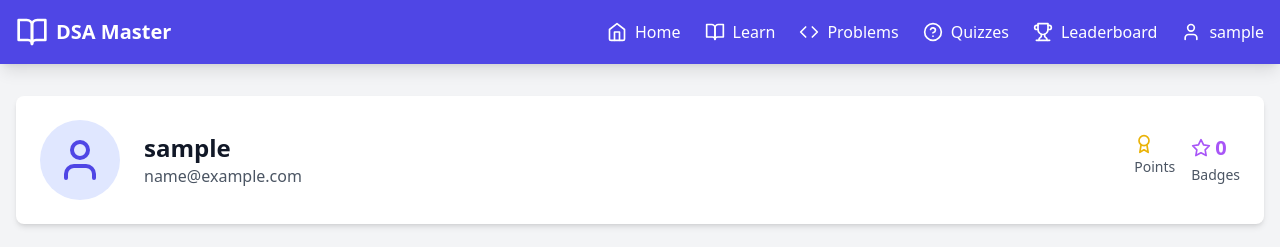
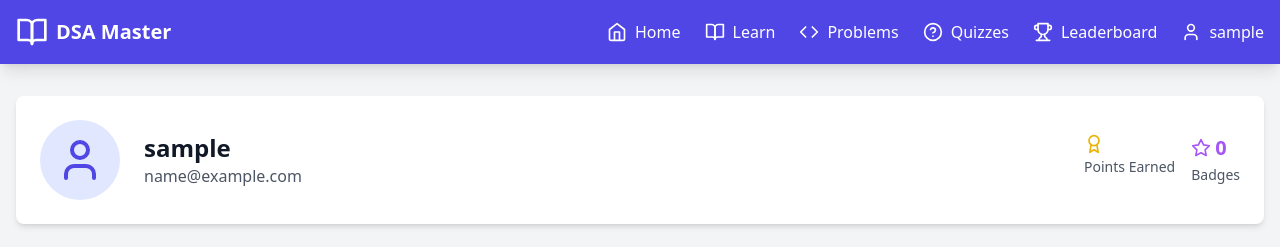
Before and after one commit to rayaansomaiah/Gamified-dsa, a React (Vite) app: page /profile in a window 1280 px wide. Shown: the top 247 px of the page. Built offline with nearby package versions, Linux system fonts and the light colour scheme; sample sign-in values are in the browser's storage.

Commit message:
heading change

```diff
--- a/src/components/profile/ProfileHeader.tsx
+++ b/src/components/profile/ProfileHeader.tsx
@@ -23,7 +23,7 @@ const ProfileHeader: React.FC<ProfileHeaderProps> = ({ user }) => {
               <Award className="w-5 h-5" />
               <span className="font-bold text-xl">{user.points}</span>
             </div>
-            <span className="text-sm text-gray-600">Points</span>
+            <span className="text-sm text-gray-600">Points Earned</span>
           </div>
           <div className="text-center">
             <div className="flex items-center gap-1 text-purple-500">
```
Also changed, not shown: 1 other file (tests, documents, lock files or other folders).
